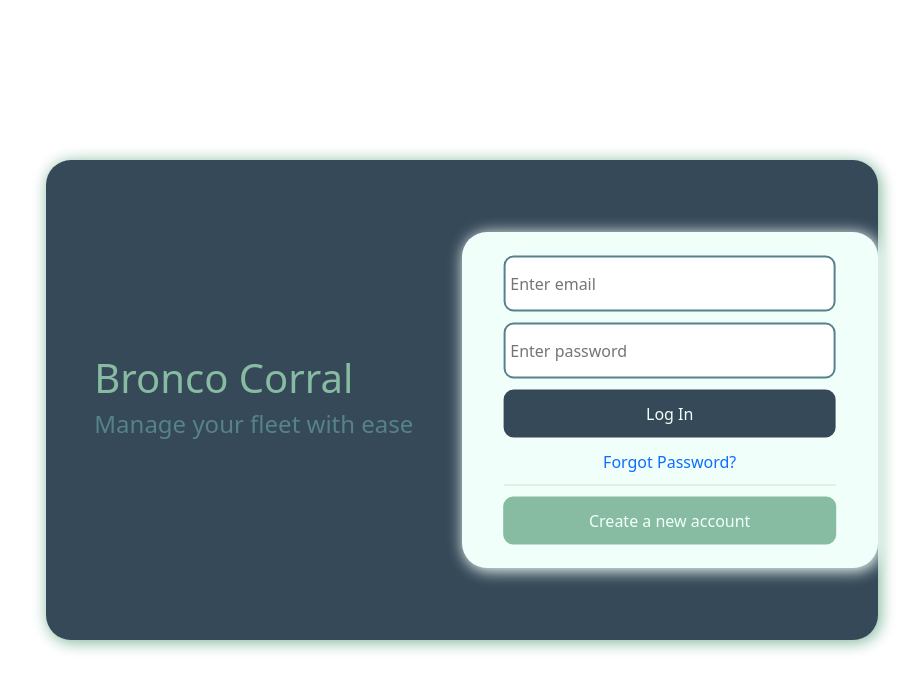
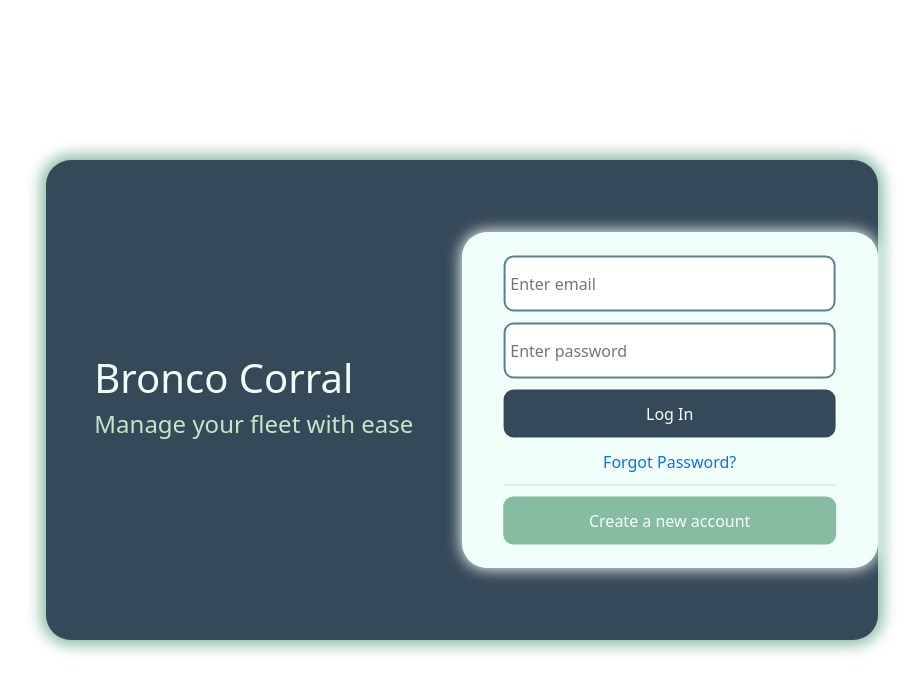
Before and after one commit to The-3-Broncoteers/bronco_corral_v2, a React (Create React App) app in the folder frontend/: page / in a window 1280 px wide. Shown: the top 692 px of the page, without its empty margins (178-1101 px from the left). Built offline with nearby package versions, Linux system fonts and the light colour scheme.

Commit message:
fix box shadows and change color

```diff
--- a/frontend/src/components/LoginFormContainer.tsx
+++ b/frontend/src/components/LoginFormContainer.tsx
@@ -5,7 +5,7 @@ import LoginForm from './LoginForm';
 const StyledContainer = styled.div`
 	position: relative;
 	background-color: ${Colors.MintCream};
-	box-shadow: 2px 2px 15px 1px ${Colors.MintCream};
+	box-shadow: 0px 0px 15px 1px ${Colors.MintCream};
 	border-radius: 25px;
 	height: 70%;
 	width: 50%;
--- a/frontend/src/pages/LandingPage.tsx
+++ b/frontend/src/pages/LandingPage.tsx
@@ -10,7 +10,7 @@ const LandingContainer = styled.div`
 	height: 60vh;
 	width: 65vw;
 	background-color: ${Colors.Charcoal};
-	box-shadow: 2px 2px 15px 1px ${Colors.Cambridge};
+	box-shadow: 0px 0px 15px 5px ${Colors.Cambridge};
 	border-radius: 25px;
 	display: flex;
 	flex-wrap: wrap;
@@ -24,11 +24,11 @@ const BrandingContainer = styled.div`
 	margin: 1em 3em;
     overflow: hidden;
 	h1 {
-		color: ${Colors.Cambridge}};
+		color: ${Colors.MintCream}};
 	}
 
     h4 {
-		color: ${Colors.Blue}};
+		color: ${Colors.TeaGreen}};
 	}
 `;
 
```
